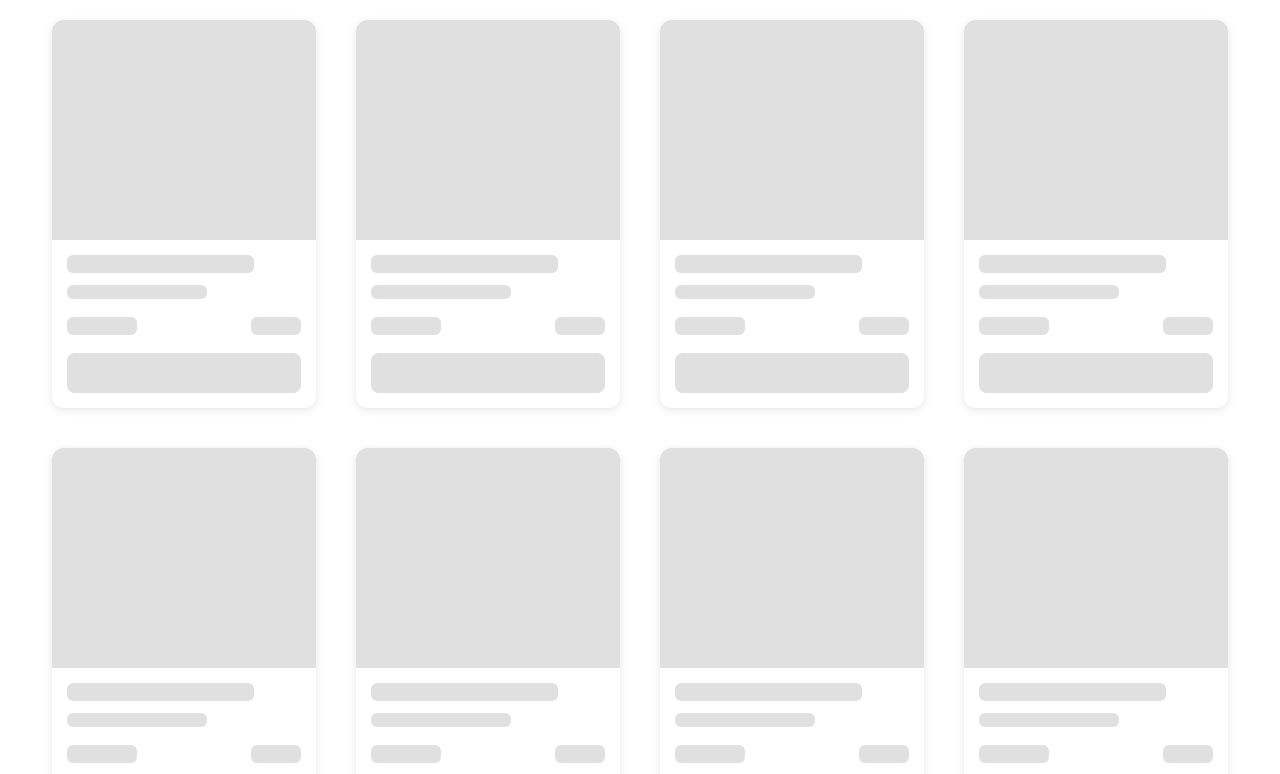
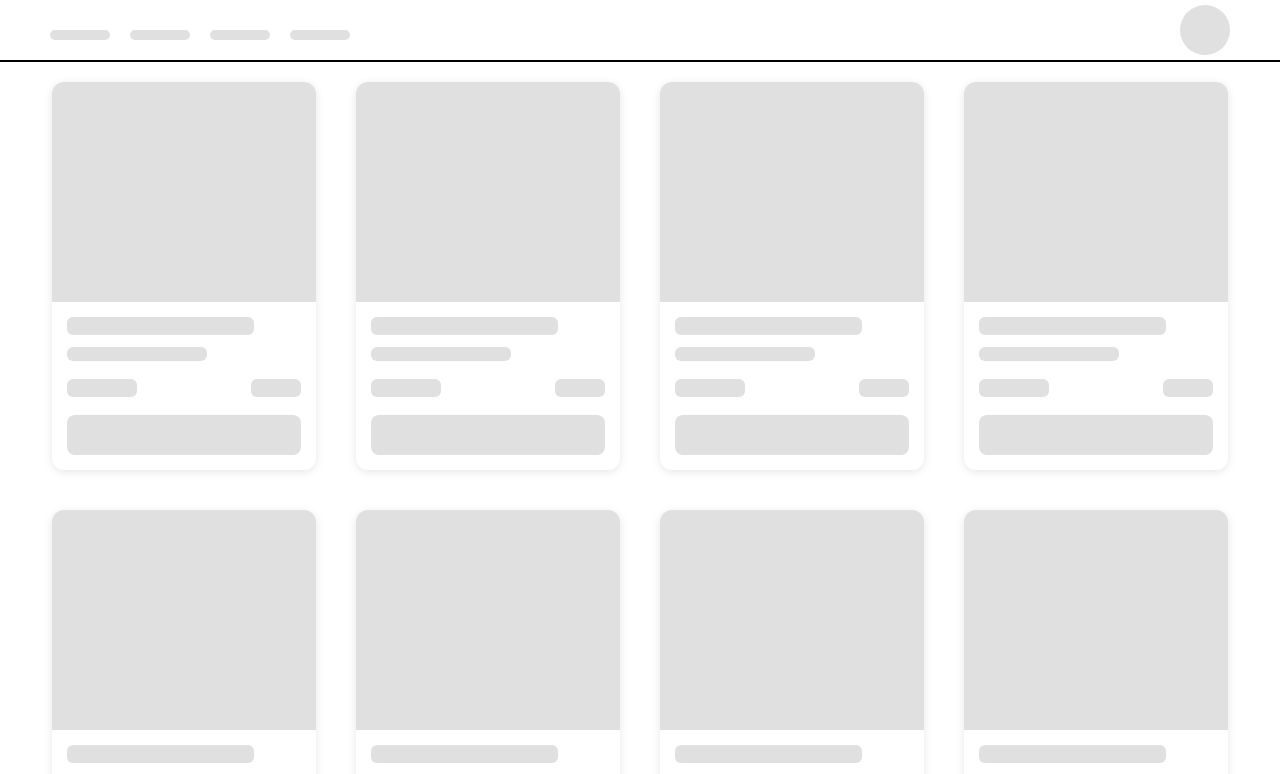
Before and after one commit to Chuwenni/home-website, a React (Vite) app in the folder client/: page /skeleton in a window 1280 px wide. Shown: the top 774 px of the page. Built offline with nearby package versions, Linux system fonts and the light colour scheme.

Commit message:
added a menubar in skeleton and dixes directory on client side

```diff
--- a/client/src/assets/style.js
+++ b/client/src/assets/style.js
@@ -66,6 +66,33 @@ const styles = {
       background: "#e0e0e0",
       borderRadius: "8px",
     },
+    menubar:{
+      width: '100%',
+      height: "50px",
+      borderBottom: "2px solid",
+      display: "flex",
+      alignItems: "center",
+      justifyContent: "space-between",
+      padding: "30px 50px"
+    },
+    subtitleMenu: {
+      width: 100,
+      height: 10,
+      borderRadius: 20,
+      background: "#e0e0e0",
+    },
+    profile: {
+      background: "#e0e0e0",
+      width: 50,
+      height: 50,
+      borderRadius: "50%"
+    },
+    titleDiv: {
+      width: 300,
+      height: "50%",
+      display: "flex",
+      gap: 20
+    }
   };
 
 export default styles;
--- /dev/null
+++ b/client/src/components/skeleton/MenuBar.jsx
@@ -0,0 +1,17 @@
+import React from 'react'
+import style from '../../assets/style'
+const MenuBar = () => {
+  return (
+    <div style={style.menubar}>
+        <div style={style.titleDiv}>
+            <div style={style.subtitleMenu}></div>
+            <div style={style.subtitleMenu}></div>
+            <div style={style.subtitleMenu}></div>
+            <div style={style.subtitleMenu}></div>
+        </div>
+        <div style={style.profile}></div>
+    </div>
+  )
+}
+
+export default MenuBar
--- /dev/null
+++ b/client/src/components/skeleton/Products.jsx
@@ -0,0 +1,25 @@
+import styles from '../../assets/style'
+
+export default function products({count}) {
+  return (
+    <div style={styles.container}>
+      {Array.from({ length: count }).map((_, index) => (
+        <div key={index} style={styles.card}>
+          <div style={styles.image}></div>
+
+          <div style={styles.content}>
+            <div style={styles.title}></div>
+            <div style={styles.subtitle}></div>
+
+            <div style={styles.row}>
+              <div style={styles.price}></div>
+              <div style={styles.rating}></div>
+            </div>
+
+            <div style={styles.button}></div>
+          </div>
+        </div>
+      ))}
+    </div>
+  )
+}
--- a/client/src/layouts/Skeleton.jsx
+++ b/client/src/layouts/Skeleton.jsx
@@ -1,26 +1,11 @@
-import styles from '../assets/style'
-
-export default function Skeleton({ count = 20 }) {
+import Products from "../components/skeleton/Products";
+import MenuBar from "../components/skeleton/MenuBar";
+export default function Skeleton() {
 
   return (
-    <div style={styles.container}>
-      {Array.from({ length: count }).map((_, index) => (
-        <div key={index} style={styles.card}>
-          <div style={styles.image}></div>
-
-          <div style={styles.content}>
-            <div style={styles.title}></div>
-            <div style={styles.subtitle}></div>
-
-            <div style={styles.row}>
-              <div style={styles.price}></div>
-              <div style={styles.rating}></div>
-            </div>
-
-            <div style={styles.button}></div>
-          </div>
-        </div>
-      ))}
-    </div>
+    <>
+      <MenuBar/>
+      <Products count={20}/>
+    </>
   );
 }
```
